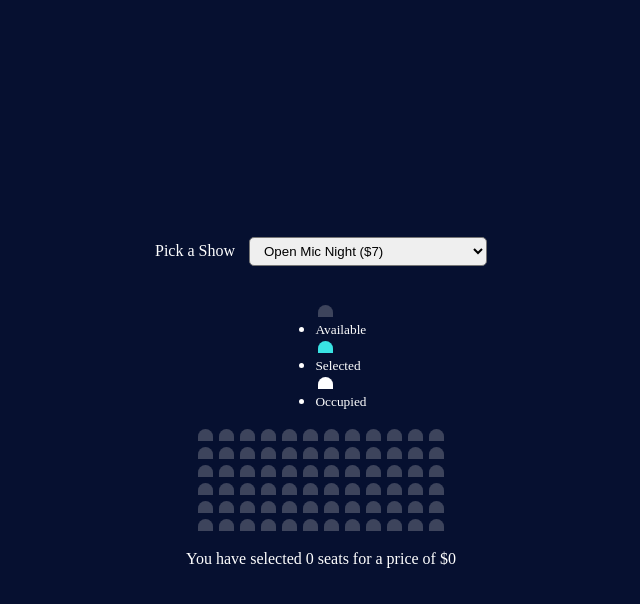
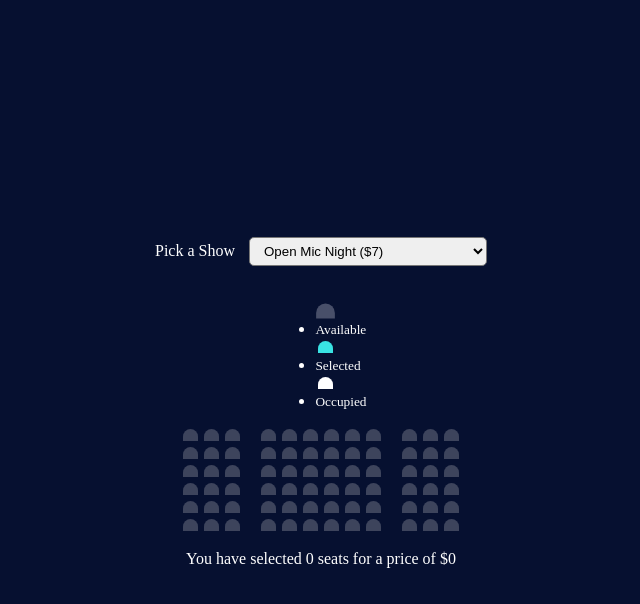
Before and after one commit to rcho100/movie-seat-booking, a plain HTML site: page index.html in a window 1280 px wide. In both pictures the pointer is over the element 644 px from the left and 310 px from the top of the page. Shown: the whole page, without its empty margins (319-959 px from the left). Drawn offline with Linux system fonts and the light colour scheme.

Commit message:
Add walkways & add hover effects to unoccupied seats

```diff
--- a/style.css
+++ b/style.css
@@ -40,6 +40,20 @@ body {
     background-color: white;
 }
 
+.seat:nth-of-type(3) {
+    margin-right: 18px;
+}
+
+.seat:nth-last-of-type(3) {
+    margin-left: 18px;
+}
+
+.seat:not(.occupied):hover {
+    cursor: pointer;
+    transform: scale(1.25);
+    background-color: #484f69;
+}
+
 .row {
     display: flex;
 }
```
